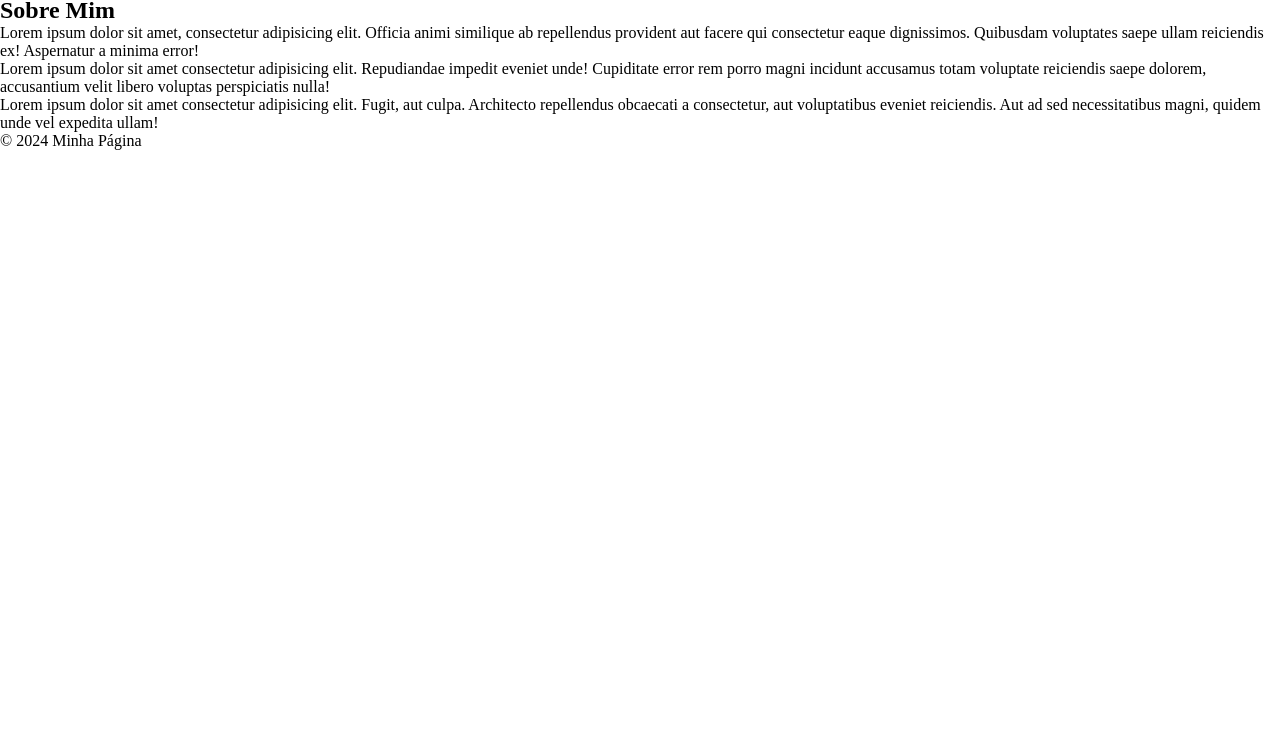
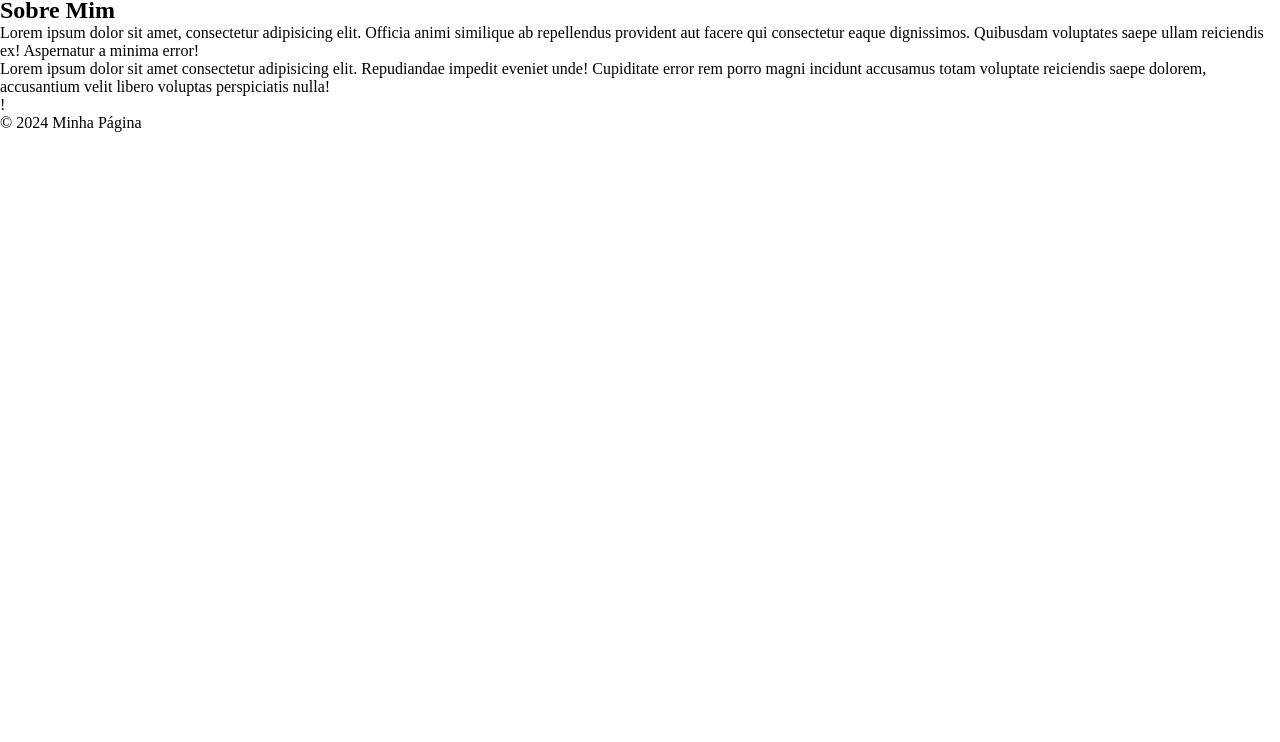
Before and after one commit to Smollky7/website-informatica02, a plain HTML site: page index.html in a window 1280 px wide. Shown: the part 58-800 px from the top of the page. Drawn offline with Linux system fonts and the light colour scheme.

Commit message:
update index.html | Teste

```diff
--- a/index.html
+++ b/index.html
@@ -26,7 +26,7 @@
             <h2>Sobre Mim</h2>
             <p>Lorem ipsum dolor sit amet, consectetur adipisicing elit. Officia animi similique ab repellendus provident aut facere qui consectetur eaque dignissimos. Quibusdam voluptates saepe ullam reiciendis ex! Aspernatur a minima error!</p>
             <p>Lorem ipsum dolor sit amet consectetur adipisicing elit. Repudiandae impedit eveniet unde! Cupiditate error rem porro magni incidunt accusamus totam voluptate reiciendis saepe dolorem, accusantium velit libero voluptas perspiciatis nulla!</p>
-            <p>Lorem ipsum dolor sit amet consectetur adipisicing elit. Fugit, aut culpa. Architecto repellendus obcaecati a consectetur, aut voluptatibus eveniet reiciendis. Aut ad sed necessitatibus magni, quidem unde vel expedita ullam!</p>
+            <p>!</p>
         </section>
     </main>
 
```
